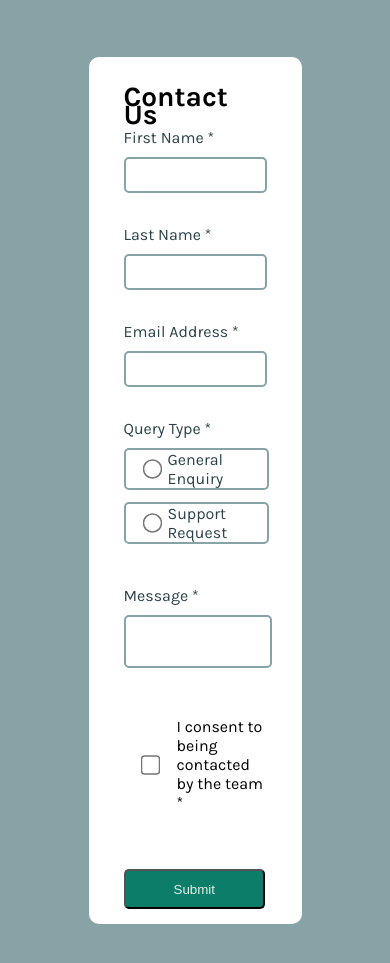
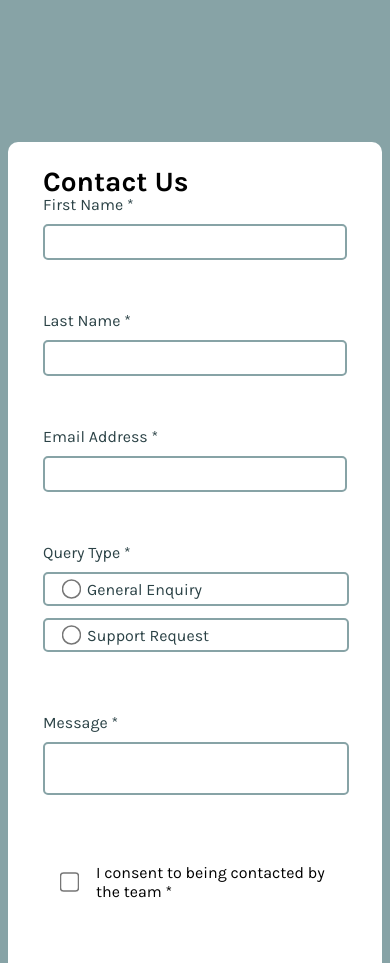
Before and after one commit to JhansiKongara/contact-form-main, a plain HTML site: page index.html in a window 390 px wide. Shown: the top 963 px of the page. Drawn offline with Linux system fonts and the light colour scheme.

Commit message:
feature/files added

```diff
--- a/index.css
+++ b/index.css
@@ -15,6 +15,8 @@ body {
   height: 97vh;
   display: flex;
   align-items: center;
+  padding-top: 70px;
+  padding-bottom: 70px;
 }
 label {
   color: hsl(187, 24%, 22%);
@@ -143,7 +145,6 @@ button {
   color: hsl(0, 66%, 54%);
   display: hide;
   visibility: hidden;
-  line-height: 0px;
 }
 
 @media only screen and (max-width: 800px) {
@@ -154,6 +155,9 @@ button {
   .name-container {
     display: block;
     width: 203%;
+  }
+  .form-container {
+    width: 100%;
   }
   .queryparent-container,
   .general-container,
@@ -175,6 +179,8 @@ button {
   }
   body {
     height: 104vh;
-    padding: 44px;
+    padding: 0px;
+    padding-top: 150px;
+    padding-bottom: 150px;
   }
 }
```
